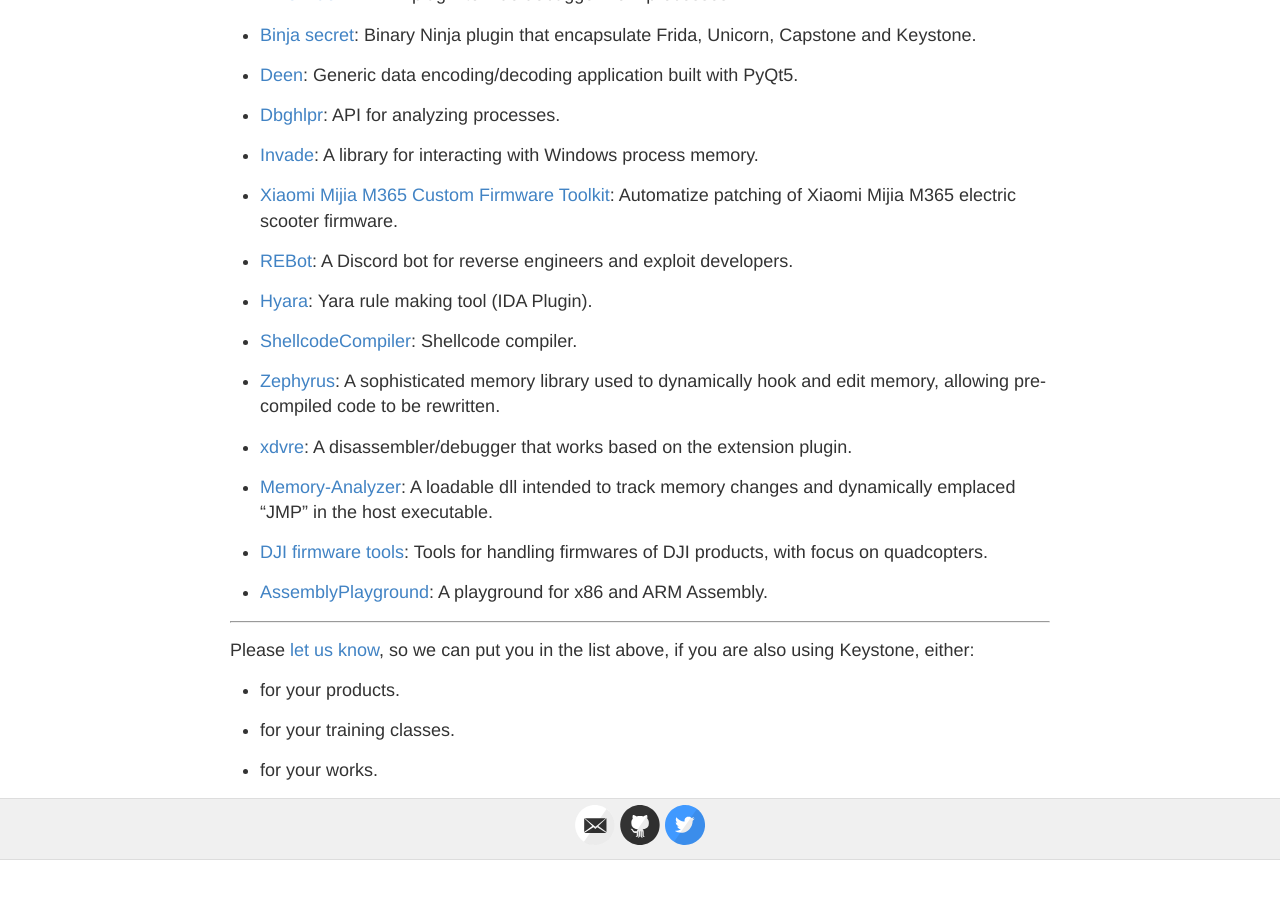
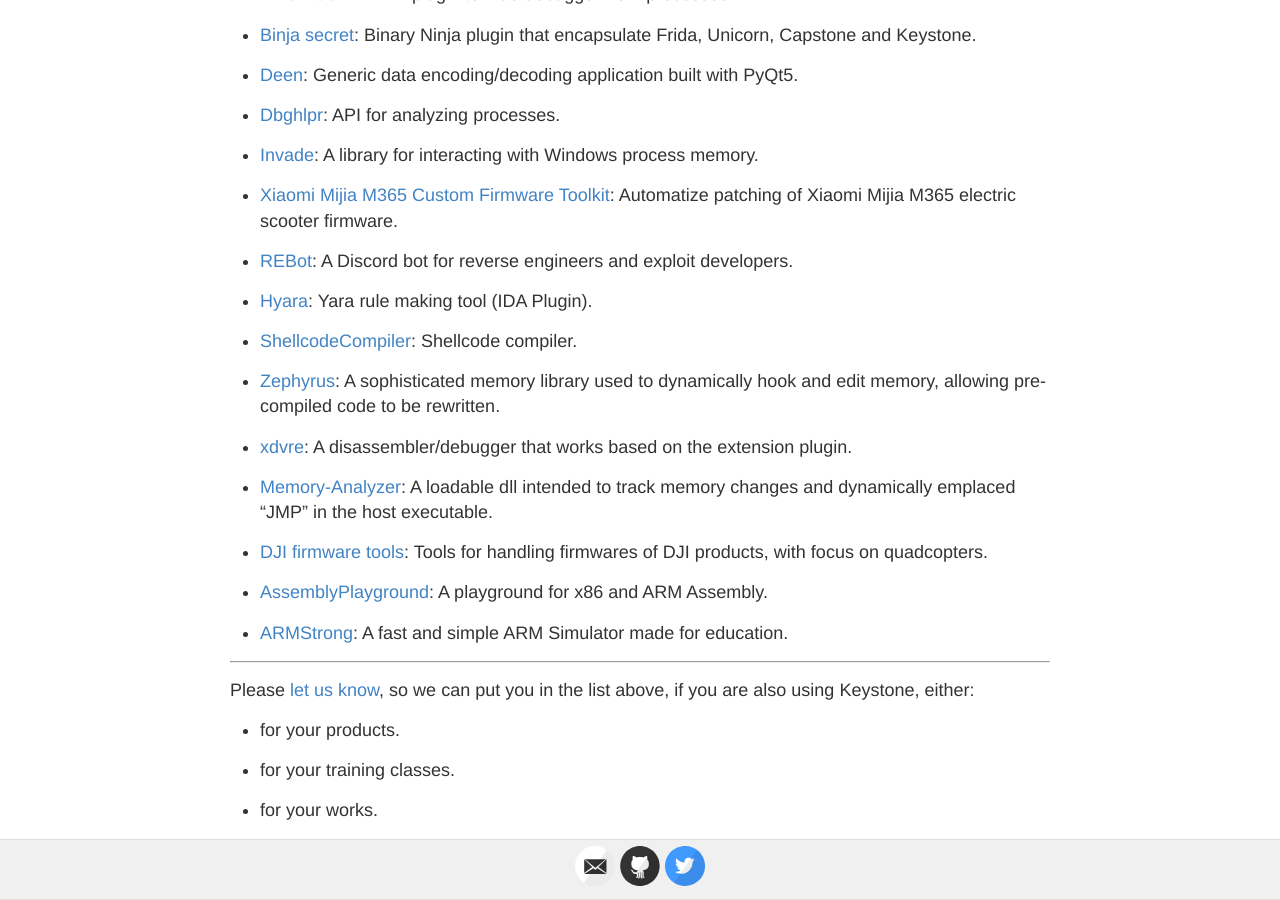
Before and after one commit to keystone-engine/keystone-engine.github.io, a Jekyll site: the page built from showcase.md, in a window 1280 px wide and 900 px high, scrolled down 3310 px. Built offline with Jekyll 4.4.1, drawn with Linux system fonts in a browser that asks for light colours; before the commit the page ends 4170 px from its top, so only the background shows below that; some of the changed lines change nothing that is shown.

Commit message:
showcase

```diff
--- a/showcase.md
+++ b/showcase.md
@@ -6,7 +6,7 @@
 
 ## Showcase
 
-In our knowledge, Keystone has been used by **85** following products (listed in no particular order).
+In our knowledge, Keystone has been used by **86** following products (listed in no particular order).
 
 - [Keypatch](http://keystone-engine.org/keypatch): IDA Pro plugin for code assembling & binary patching.
 
@@ -178,6 +178,7 @@
 
 - [AssemblyPlayground](https://github.com/flashspys/AssemblyPlayground): A playground for x86 and ARM Assembly.
 
+- [ARMStrong](https://github.com/linouxis9/ARMStrong): A fast and simple ARM Simulator made for education.
 
 
 ---
```
